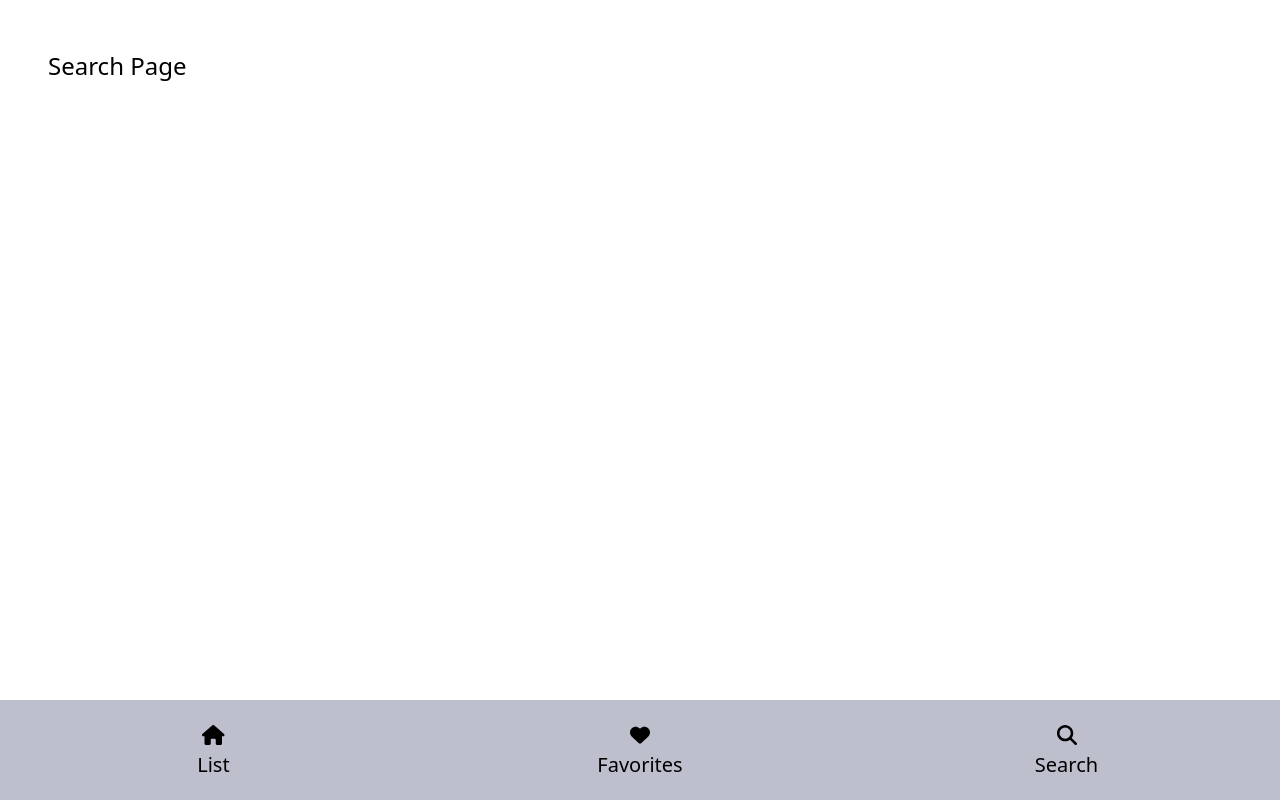
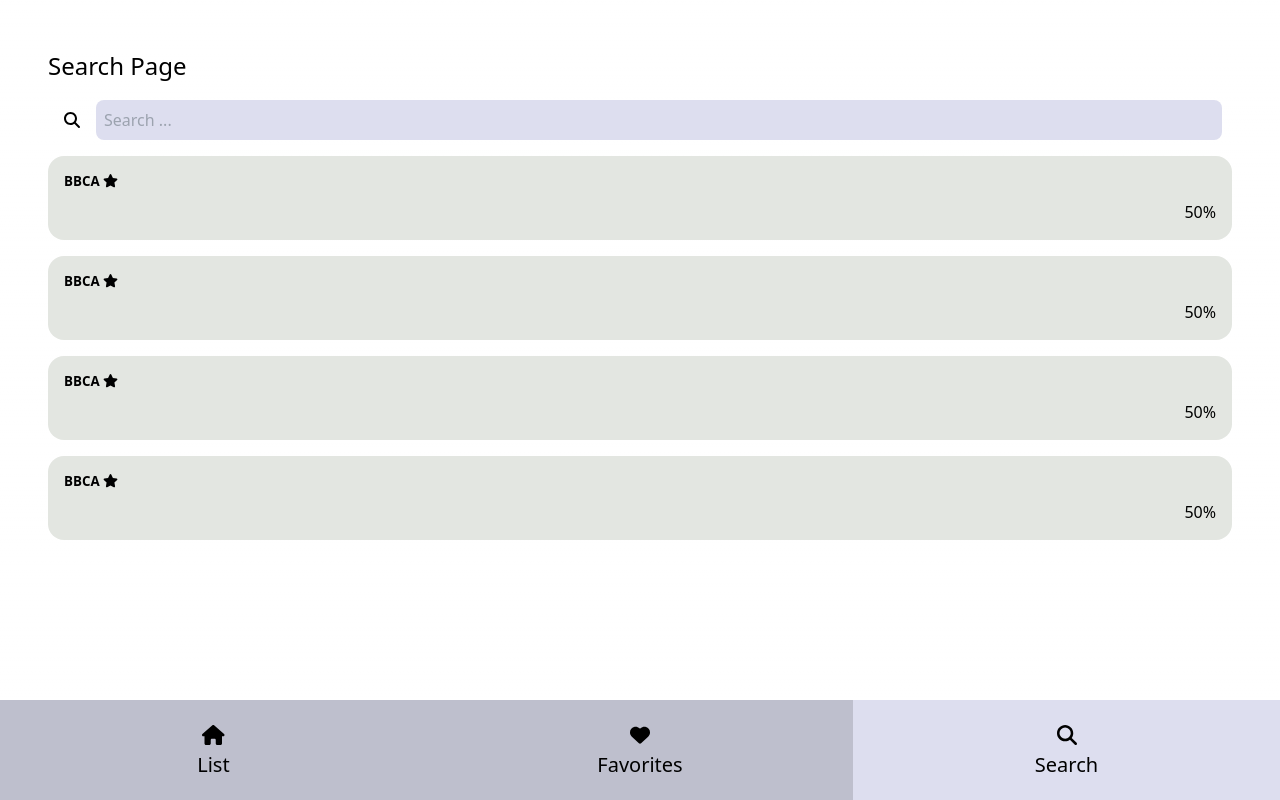
Before and after one commit to vncnttan/MySpotifyArtistList, a Next.js app: page /search in a window 1280 px wide. Built offline with nearby package versions, Linux system fonts and the light colour scheme.

Commit message:
Highlighting selected tab

```diff
--- a/src/components/card/card.module.css
+++ b/src/components/card/card.module.css
@@ -19,6 +19,10 @@
     padding: 1rem;
 }
 
+.cardcontent:hover{
+    background-color: var(--highlight-secondary-gray);
+}
+
 .stockname{
     margin-bottom: 0.5rem;
     font-size: smaller;
--- a/src/components/navbar/Navbar-btn.tsx
+++ b/src/components/navbar/Navbar-btn.tsx
@@ -2,7 +2,7 @@ import { IconDefinition, IconProp } from "@fortawesome/fontawesome-svg-core";
 import { FontAwesomeIcon } from "@fortawesome/react-fontawesome"
 import style from "./navbar.module.css"
 import Link from "next/link";
-import { Url } from "next/dist/shared/lib/router/router";
+import { useRouter } from "next/router";
 
 interface Props{
     icon ?: IconDefinition;
@@ -11,10 +11,17 @@ interface Props{
 }
 
 export default function NavbarBtn({...props}:Props){
+    const router = useRouter();
+    console.log(router.pathname + " " + ("/" + props.tag?.toLocaleLowerCase()));
     return (
-    <Link className={style.navbarbtn + "  text-center"} href={{ pathname: props.link }} >
+    <Link className={
+            style.navbarbtn + "  text-center " +
+            (router.pathname == (props.link) || (router.pathname == "/" && props.link == "/") ? style.active : "")}
+            href={{ pathname: props.link }} >
+
         <FontAwesomeIcon icon={props.icon as IconProp} /> <br/>
         <span className="text-center">{props.tag}</span>
+
     </Link>
     )
 }
--- a/src/components/navbar/navbar.module.css
+++ b/src/components/navbar/navbar.module.css
@@ -15,7 +15,13 @@
     width: 33.3%;
 }
 
-.navbarbtn:hover, .navbarbtn:active{
+/* .navbarbtn:hover, .navbarbtn:active{
+    background-color: var(--gray);
+    transition: ease-in;
+    transition-duration: 100ms;
+} */
+
+.active{
     background-color: var(--gray);
     transition: ease-in;
     transition-duration: 100ms;
--- /dev/null
+++ b/src/components/search/SearchBar.tsx
@@ -0,0 +1,35 @@
+import style from "./search.module.css"
+import { ListBox } from "../list/FavoriteList"
+import { faSearch } from "@fortawesome/free-solid-svg-icons"
+import { FontAwesomeIcon } from "@fortawesome/react-fontawesome"
+import { ChangeEvent } from "react"
+
+const handleChange = (e : ChangeEvent)=>{
+    e.preventDefault();
+}
+
+export default function SearchBar(){
+    return (
+        <div style={{margin: "0 1rem"}}>
+            <FontAwesomeIcon icon={faSearch} style={{
+                // padding: "0.7rem",
+                margin: "0 1rem",
+                // backgroundColor: "var(--secondary-gray)",
+                // borderRadius: "0.5rem",
+                // verticalAlign: "baseline"
+                }}/>
+            <input className={style.searchbar} type="text" placeholder="Search ..." onChange={handleChange}/>
+        </div>
+    )
+}
+
+export function SearchResult(){
+    return (
+        <div>
+            <ListBox />
+            <ListBox />
+            <ListBox />
+            <ListBox />
+        </div>
+    )
+}
--- /dev/null
+++ b/src/components/search/search.module.css
@@ -0,0 +1,6 @@
+.searchbar{
+    background-color: var(--gray);
+    padding: 0.5rem;
+    border-radius: 0.5rem;
+    width: calc(100% - 3.6rem);
+}
--- a/src/pages/search.tsx
+++ b/src/pages/search.tsx
@@ -1,10 +1,13 @@
 import Layout from "@component/components/layout/Layout";
 import TitleHeader from "@component/components/title/TitleHeader";
+import SearchBar, { SearchResult } from "@component/components/search/SearchBar";
 
 export default function Search(){
     return (
-        <Layout title="investNJoy: Search">
+        <Layout title="Search">
             <TitleHeader title="Search Page"/>
+            <SearchBar />
+            <SearchResult />
         </Layout>
     );
 }
--- a/src/styles/globals.css
+++ b/src/styles/globals.css
@@ -7,6 +7,7 @@
   --background-secondary-color: #BEBFCD;
   --background-start-rgb: 255, 255, 255;
   --background-end-rgb: 255, 255, 255;
+  --highlight-secondary-gray: #c0c1bf;
   --secondary-gray: #e3e6e1;
   --gray: #dddeef;
 }
@@ -17,6 +18,7 @@
     --background-secondary-color: #1f252e;
     --background-start-rgb: 0, 0, 0;
     --background-end-rgb: 0, 0, 0;
+    --highlight-secondary-gray: #345d74;
     --secondary-gray: #172831;
     --gray: #3d495c;
   }
```
